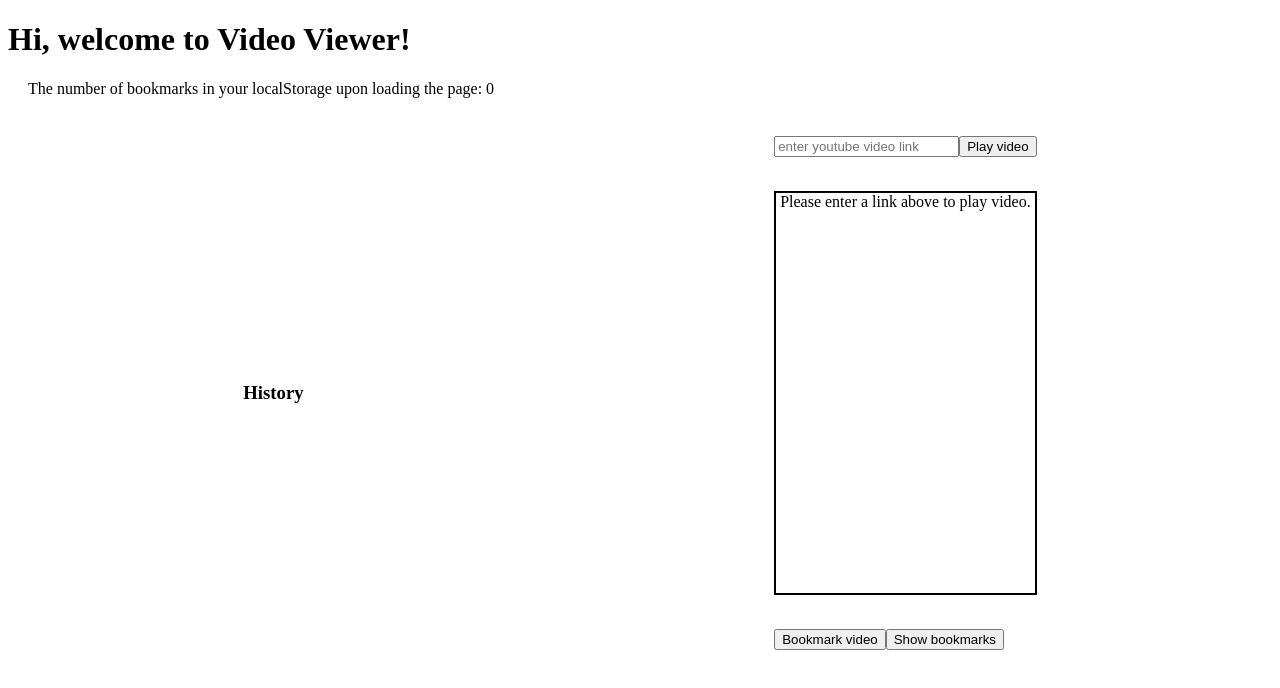
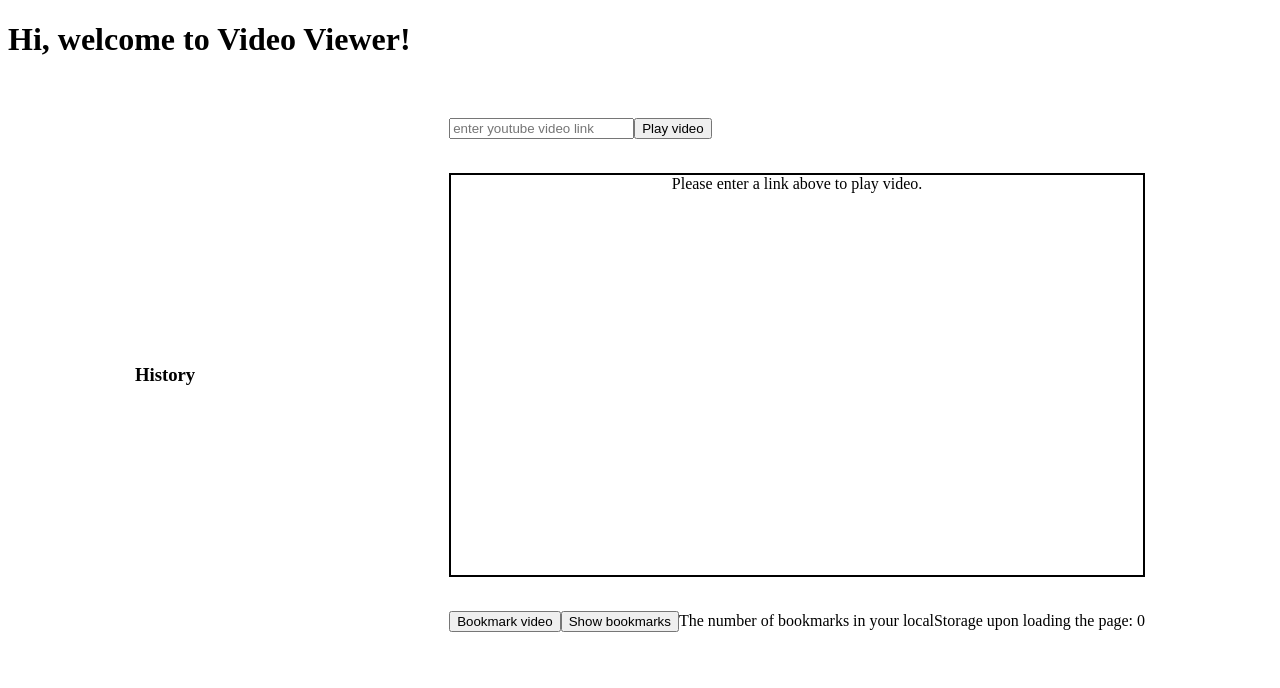
Before and after one commit to aniastryjewska/videoViewer, an Angular app in the folder video-viewer/: page / in a window 1280 px wide. Shown: the top 688 px of the page. Built offline with nearby package versions, Linux system fonts and the light colour scheme; what @angular/youtube-player would draw is missing.

Commit message:
managed to make no of bookmarks dynamic

```diff
--- a/video-viewer/src/app/Bookmarks/Bookmarks.component.html
+++ b/video-viewer/src/app/Bookmarks/Bookmarks.component.html
@@ -5,5 +5,5 @@
         <div *ngFor="let bookmark of bookmarks">
         {{bookmark}}
     </div> </div>
-
+    <span>The number of bookmarks in your localStorage upon loading the page: {{numberOfBookmarks}}</span>
 </div>
--- a/video-viewer/src/app/Bookmarks/Bookmarks.component.ts
+++ b/video-viewer/src/app/Bookmarks/Bookmarks.component.ts
@@ -11,7 +11,7 @@ export class BookmarksComponent implements OnInit {
 
   @Input() newVideoID;
   @Input() bookmarks;
-
+  @Input() numberOfBookmarks;
 
 
   constructor() { }
@@ -26,8 +26,12 @@ bookmarkVideo() {
   console.log(this.bookmarks)
   this.bookmarks.push(this.newVideoID)
   console.log(this.bookmarks)
+
+  this.numberOfBookmarks = this.bookmarks.length
+
   localStorage.setItem("Bookmarks", JSON.stringify(this.bookmarks));
   console.log(localStorage.getItem("Bookmarks"))
+
 }
 
 
--- a/video-viewer/src/app/app.component.html
+++ b/video-viewer/src/app/app.component.html
@@ -1,5 +1,5 @@
 <h1>Hi, welcome to Video Viewer!</h1>
-<span>The number of bookmarks in your localStorage upon loading the page: {{numberOfBookmarks}}</span>
+<!-- <span>The number of bookmarks in your localStorage upon loading the page: {{numberOfBookmarks}}</span> -->
 
 <div class="page-body">
     <span>
@@ -8,7 +8,7 @@
     <span class="videoViewer-main">
        <app-search-bar class="search-bar" (formSubmit)="addVideo($event)" ></app-search-bar>
        <app-videoview [videos]="videos" class="video-view"></app-videoview>
-       <app-bookmarks class="bookmarks"[newVideoID]="newVideoID" [bookmarks]="bookmarks"></app-bookmarks>
+       <app-bookmarks class="bookmarks"[newVideoID]="newVideoID" [bookmarks]="bookmarks" [numberOfBookmarks]="numberOfBookmarks"></app-bookmarks>
     </span>
 
 </div>
```
